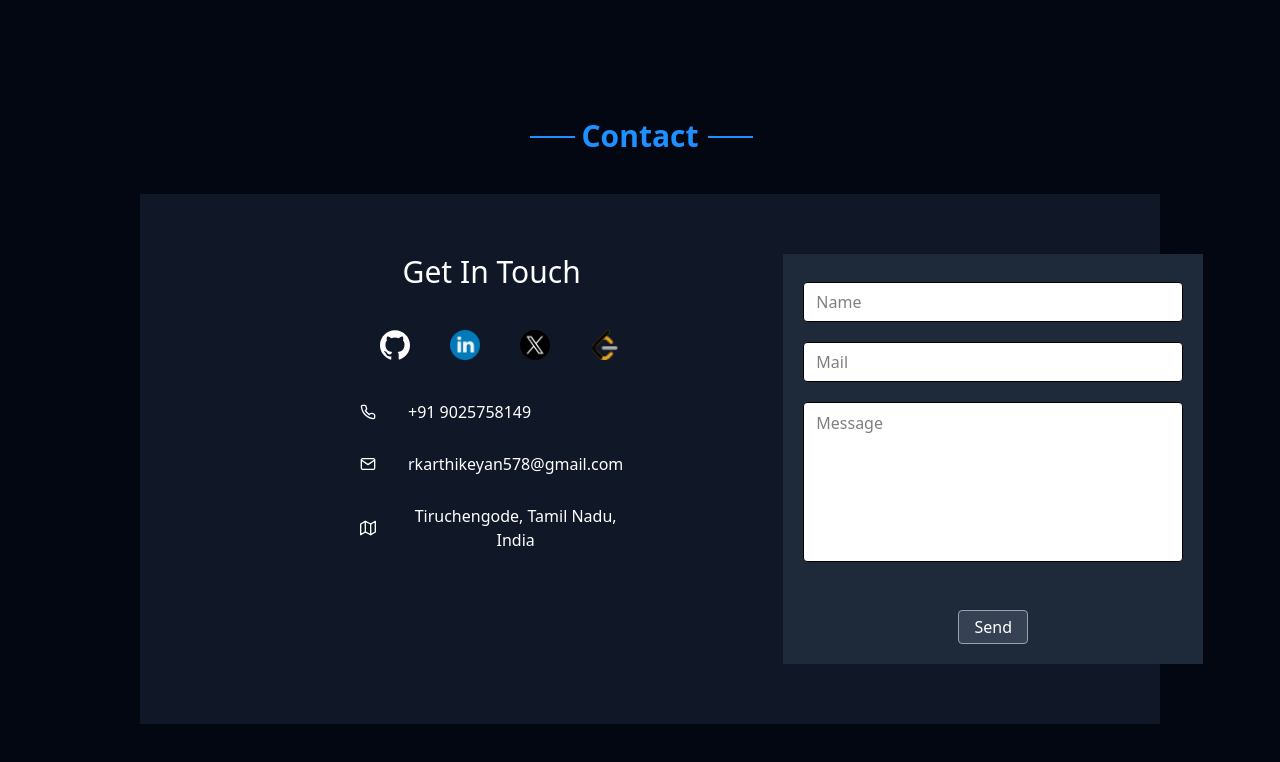
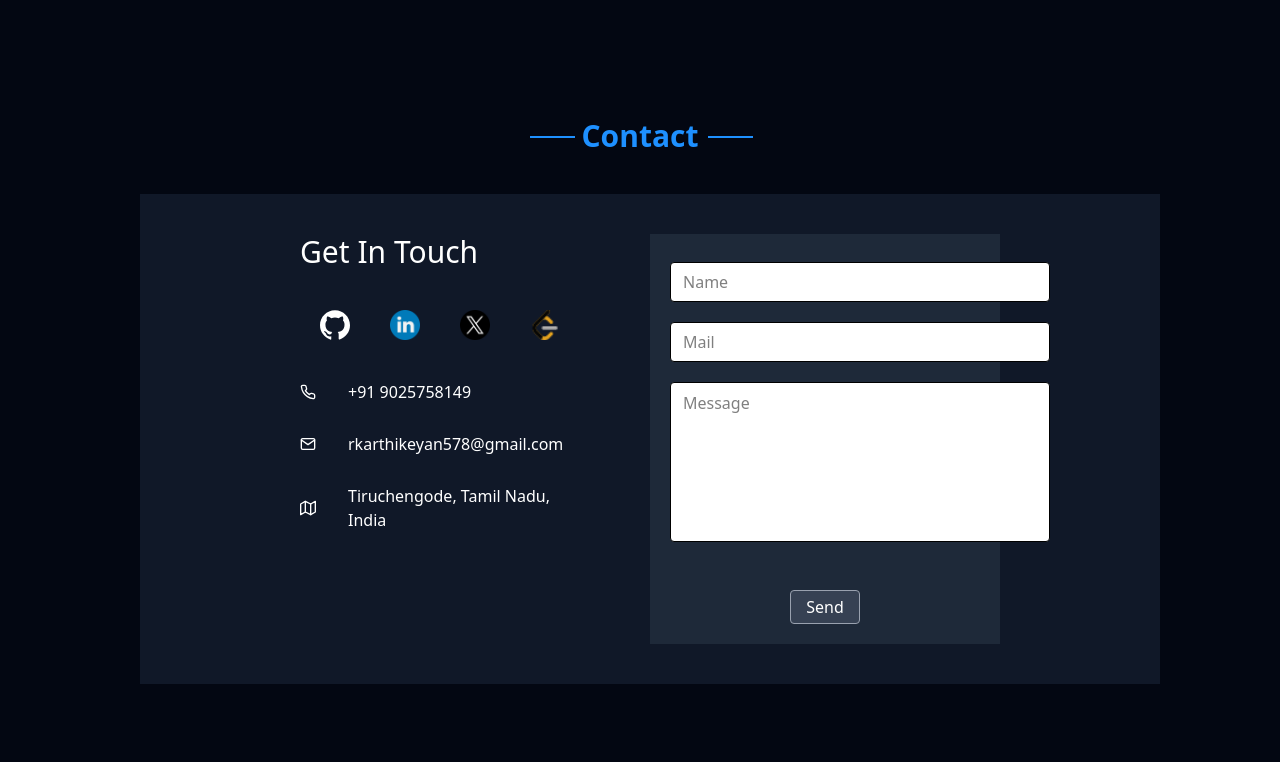
Before and after one commit to imrkarthikeyan/portfolio, a React (Vite) app: page / in a window 1280 px wide. Shown: the part 3247-4009 px from the top of the page. Built offline with nearby package versions, Linux system fonts and the light colour scheme.

Commit message:
improved desktop layout for contact page

```diff
--- a/src/pages/Contact.jsx
+++ b/src/pages/Contact.jsx
@@ -32,8 +32,8 @@ export default function Contact(){
                 </h1>
             </div>
             <div className="p-5 lg:pl-60  text-center lg:flex lg:items-center w-full lg:mr-50">
-                <div className="text-white bg-gray-900 p-15  flex text-center lg:flex-row flex-col w-full">
-                    <div className="flex lg:pl-40 flex-col text-center">
+                <div className="text-white bg-gray-900 p-10 flex flex-col lg:flex-row w-full justify-center gap-16 xl:px-40">
+                    <div className="flex flex-col text-center lg:text-left lg:w-1/2">
                         <h2 className="text-3xl">Get In Touch</h2>
                         <div className="flex gap-10 items-center text-xl pt-10 lg:pl-5">
                             <SiGithub className="text-3xl cursor-pointer" onClick={onGithub}/>
@@ -48,7 +48,7 @@ export default function Contact(){
                         </div>
                         <div></div>
                     </div>
-                    <div className="pt-10 lg:pt-0 lg:pl-40">
+                    <div className="pt-10 lg:pt-0 lg:w-1/2">
                         <form
                         onSubmit={async (e) => {
                             e.preventDefault();
```
